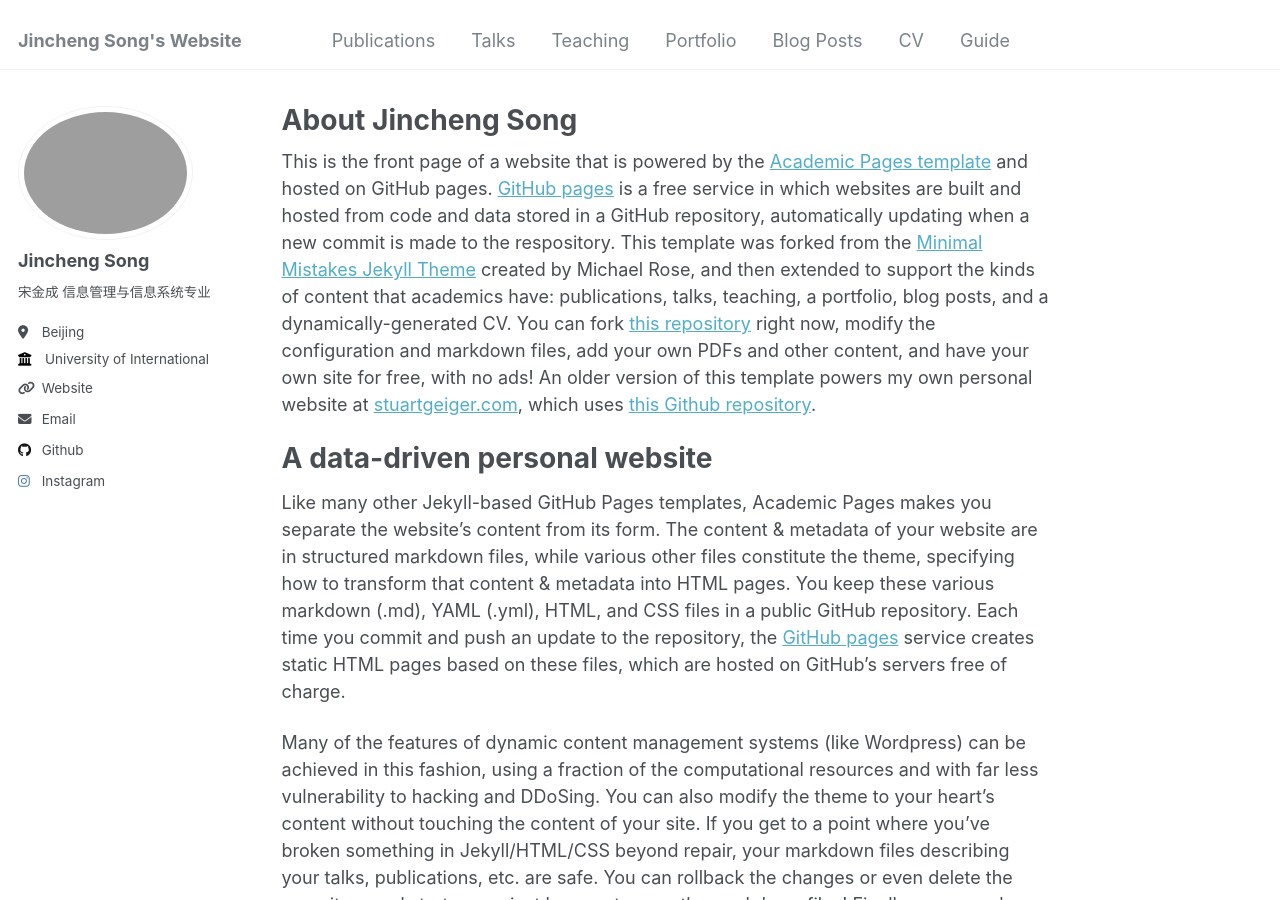
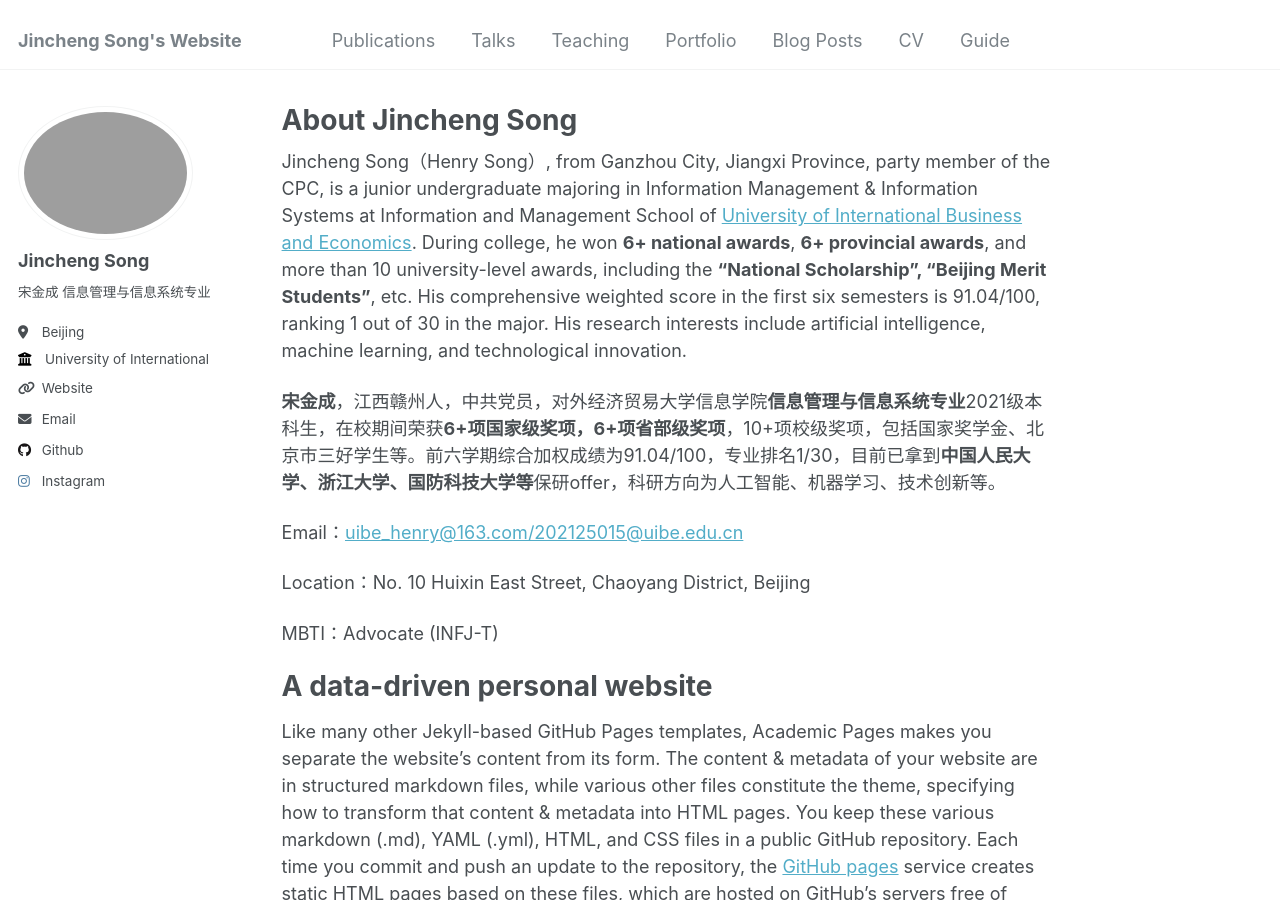
Before and after one commit to henrysong2003/henrysong2003.github.io, a Jekyll site: the page built from _pages/about.md, in a window 1280 px wide and 900 px high. Built offline with Jekyll 4.4.1, drawn with Linux system fonts in a browser that asks for light colours.

Commit message:
Update about.md

```diff
--- a/_pages/about.md
+++ b/_pages/about.md
@@ -6,8 +6,15 @@ redirect_from:
   - /about/
   - /about.html
 ---
+Jincheng Song（Henry Song）, from Ganzhou City, Jiangxi Province, party member of the CPC, is a junior undergraduate majoring in Information Management & Information Systems at Information and Management School of [University of International Business and Economics](https://www.uibe.edu.cn/). During college, he won **6+ national awards**, **6+ provincial awards**, and more than 10 university-level awards, including the **“National Scholarship”, “Beijing Merit Students”**, etc. His comprehensive weighted score in the first six semesters is 91.04/100, ranking 1 out of 30 in the major. His research interests include artificial intelligence, machine learning, and technological innovation.
 
-This is the front page of a website that is powered by the [Academic Pages template](https://github.com/academicpages/academicpages.github.io) and hosted on GitHub pages. [GitHub pages](https://pages.github.com) is a free service in which websites are built and hosted from code and data stored in a GitHub repository, automatically updating when a new commit is made to the respository. This template was forked from the [Minimal Mistakes Jekyll Theme](https://mmistakes.github.io/minimal-mistakes/) created by Michael Rose, and then extended to support the kinds of content that academics have: publications, talks, teaching, a portfolio, blog posts, and a dynamically-generated CV. You can fork [this repository](https://github.com/academicpages/academicpages.github.io) right now, modify the configuration and markdown files, add your own PDFs and other content, and have your own site for free, with no ads! An older version of this template powers my own personal website at [stuartgeiger.com](http://stuartgeiger.com), which uses [this Github repository](https://github.com/staeiou/staeiou.github.io).
+**宋金成**，江西赣州人，中共党员，对外经济贸易大学信息学院**信息管理与信息系统专业**2021级本科生，在校期间荣获**6+项国家级奖项，6+项省部级奖项**，10+项校级奖项，包括国家奖学金、北京市三好学生等。前六学期综合加权成绩为91.04/100，专业排名1/30，目前已拿到**中国人民大学、浙江大学、国防科技大学等**保研offer，科研方向为人工智能、机器学习、技术创新等。
+
+Email：[uibe_henry@163.com/202125015@uibe.edu.cn](mailto:uibe_henry@163.com/202125015@uibe.edu.cn)
+
+Location：No. 10 Huixin East Street, Chaoyang District, Beijing
+
+MBTI：Advocate (INFJ-T)
 
 A data-driven personal website
 ======
```
